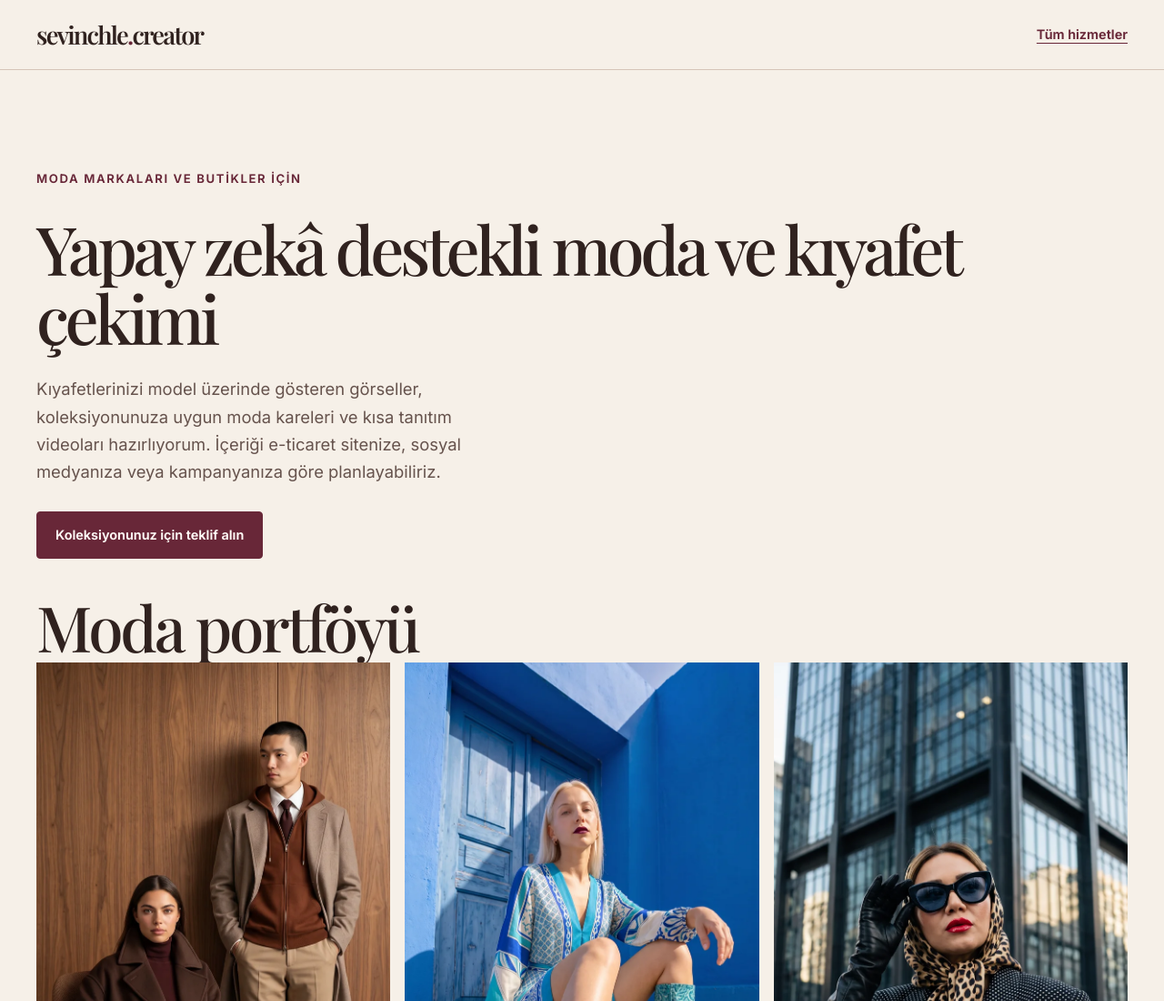
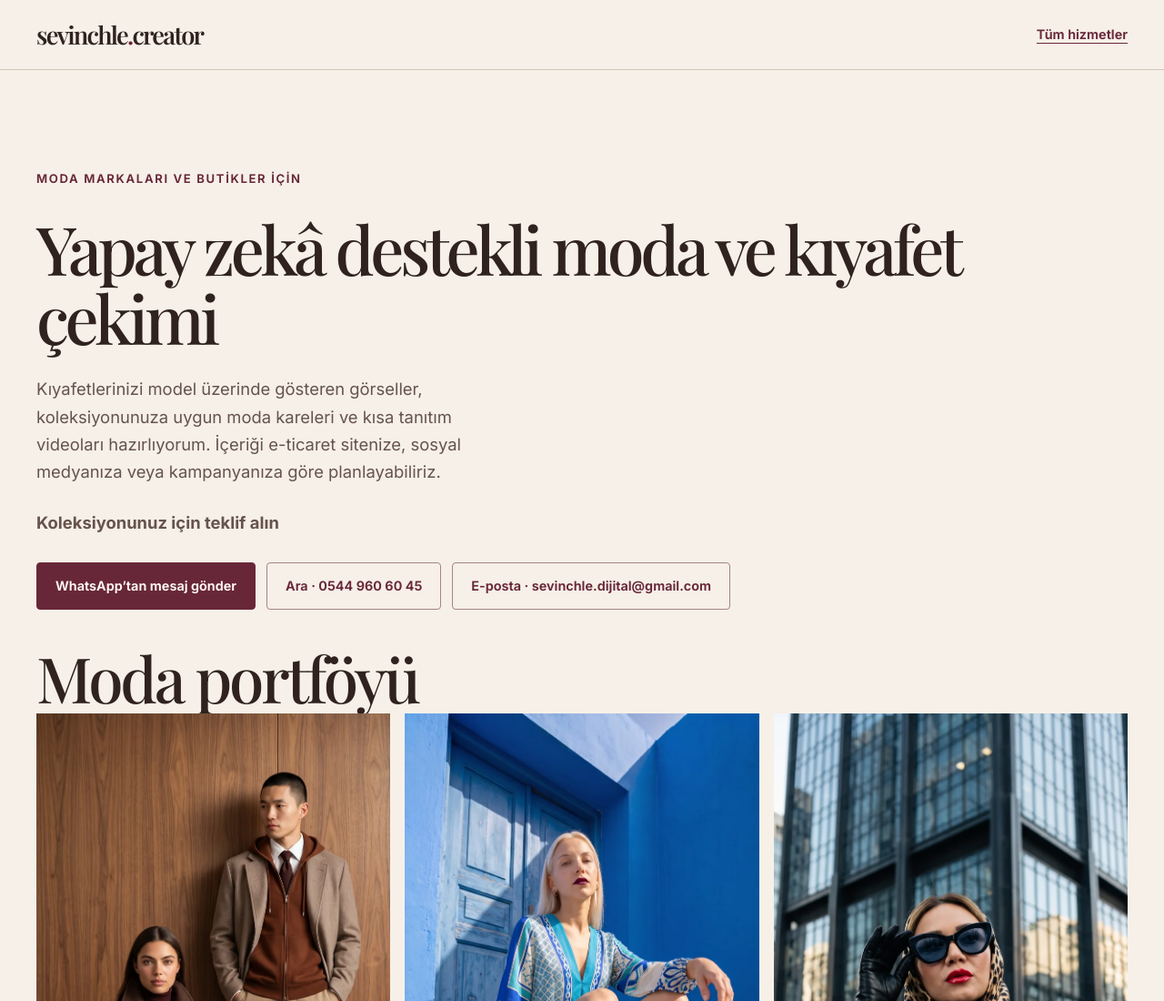
Before and after one commit to sevinchledijital/sevinchle.dijital, a plain HTML site: page moda-kiyafet-cekimi.html in a window 1280 px wide. Shown: the top 1100 px of the page at 91% size. Drawn offline with Linux system fonts and the light colour scheme.

Commit message:
Show direct fashion inquiry options at the top of the page

```diff
--- a/moda-kiyafet-cekimi.html
+++ b/moda-kiyafet-cekimi.html
@@ -29,7 +29,12 @@
     <div class="detail-header">
       <h1>Yapay zekâ destekli moda ve kıyafet çekimi</h1>
       <p class="lead">Kıyafetlerinizi model üzerinde gösteren görseller, koleksiyonunuza uygun moda kareleri ve kısa tanıtım videoları hazırlıyorum. İçeriği e-ticaret sitenize, sosyal medyanıza veya kampanyanıza göre planlayabiliriz.</p>
-      <div class="actions"><a class="button" href="#moda-teklif">Koleksiyonunuz için teklif alın</a></div>
+      <p class="lead"><strong>Koleksiyonunuz için teklif alın</strong></p>
+      <div class="actions" role="group" aria-label="Teklif için iletişim seçenekleri">
+        <a class="button" href="https://wa.me/905449606045?text=Merhaba%20Sevin%C3%A7%2C%20koleksiyonum%20i%C3%A7in%20yapay%20zek%C3%A2%20destekli%20moda%20ve%20k%C4%B1yafet%20%C3%A7ekimi%20hakk%C4%B1nda%20teklif%20almak%20istiyorum.">WhatsApp’tan mesaj gönder</a>
+        <a class="button outline" href="tel:+905449606045">Ara · 0544 960 60 45</a>
+        <a class="button outline" href="mailto:sevinchle.dijital@gmail.com?subject=Moda%20ve%20k%C4%B1yafet%20%C3%A7ekimi%20teklif%20talebi">E-posta · sevinchle.dijital@gmail.com</a>
+      </div>
     </div>
     <section aria-labelledby="moda-ornekleri">
       <h2 id="moda-ornekleri">Moda portföyü</h2>
```
